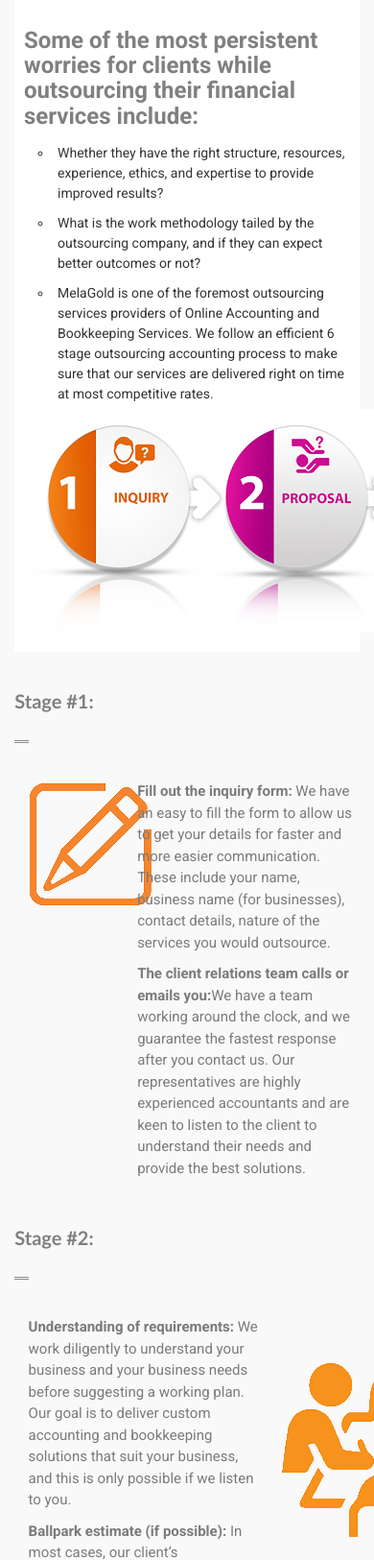
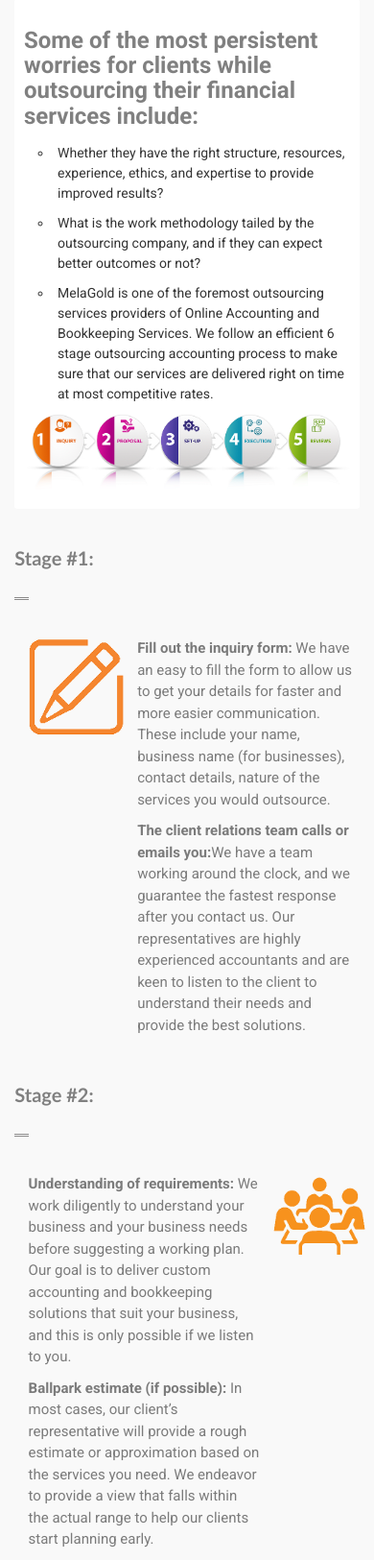
Before and after one commit to crimsoftit/melagolden, a Flask app: page /about/how_it_works in a window 390 px wide; the page is wider, and only the part inside the window is pictured. Shown: the part 536-2161 px from the top of that part at 96% size. Run offline with Flask 2, Linux system fonts and the light colour scheme; some libraries are stand-ins or nearby versions; some web fonts are replaced.

Commit message:
24. image responsiveness in about us page

```diff
--- a/templates/how_it_works.html
+++ b/templates/how_it_works.html
@@ -89,7 +89,7 @@
             </ul>
 
             <p>
-                <img class="how_it_works_img" src="{{ url_for('static', filename='images/company/procedure.png') }}">
+                <img class="img-responsive how_it_works_img" src="{{ url_for('static', filename='images/company/procedure.png') }}">
             </p>
         </div>
 
@@ -101,7 +101,7 @@
             <br/><br/>
             <div class="grid-container">
                 <div class="item1">
-                    <img class="steps_img" src="{{ url_for('static', filename='images/steps/step1.png') }}">
+                    <img class="img-responsive steps_img" src="{{ url_for('static', filename='images/steps/step1.png') }}">
                 </div>
                 <div class="item2">
                     <p>
@@ -142,7 +142,7 @@
                 </div>
 
                 <div class="item4">
-                    <img class="steps_img" src="{{ url_for('static', filename='images/steps/step2.png') }}">
+                    <img class="img-responsive steps_img" src="{{ url_for('static', filename='images/steps/step2.png') }}">
                 </div>
             </div>
         </div>
@@ -155,7 +155,7 @@
     <div class="container">
         <div class="row">
             <div class="col-md-12">
-                <h2 class="text-center">Here is some FAQ , for more please visit our <a href="contact.html">Contact Page</a></h2>
+                <h2 class="text-center">Here is some FAQ , for more please visit our <a href="{{ url_for('contact') }}">Contact Page</a></h2>
             </div>
         </div>
         <div class="row mt-30">
```
